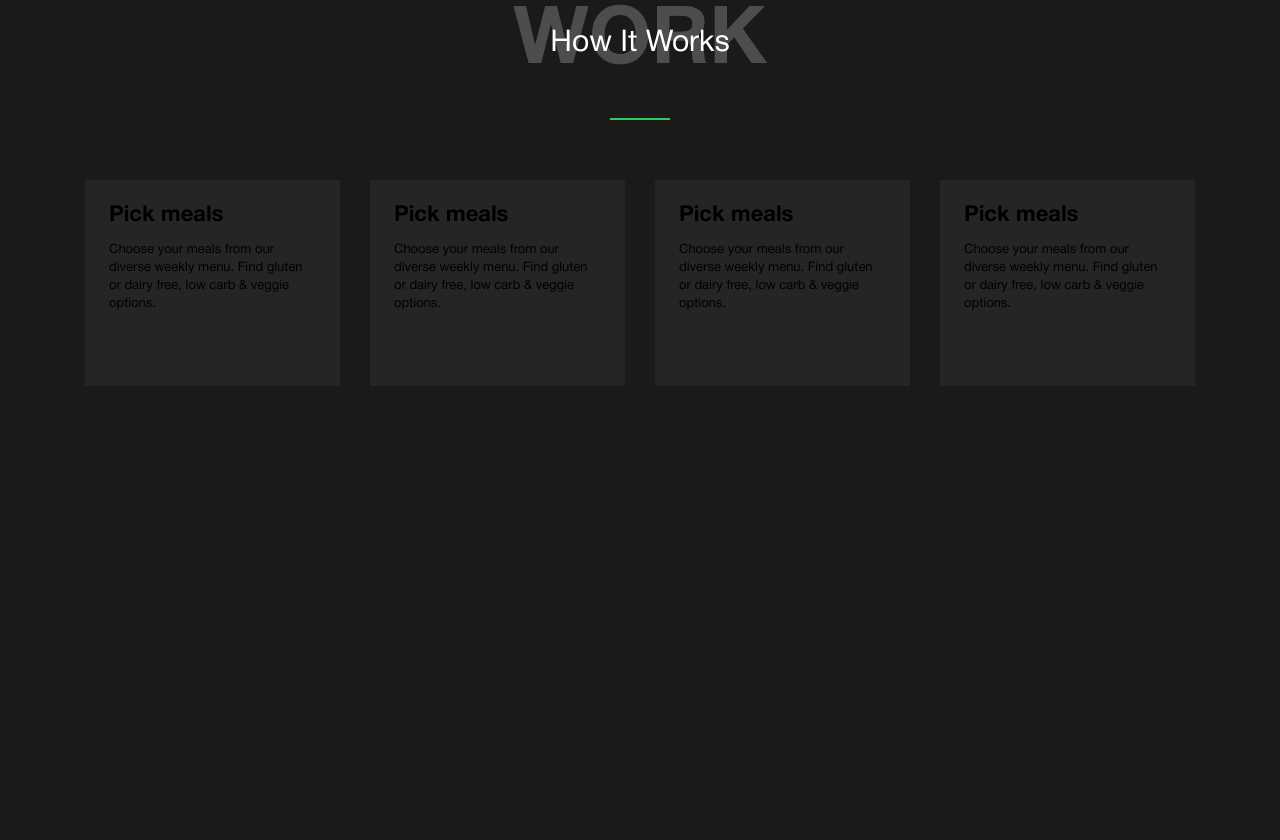
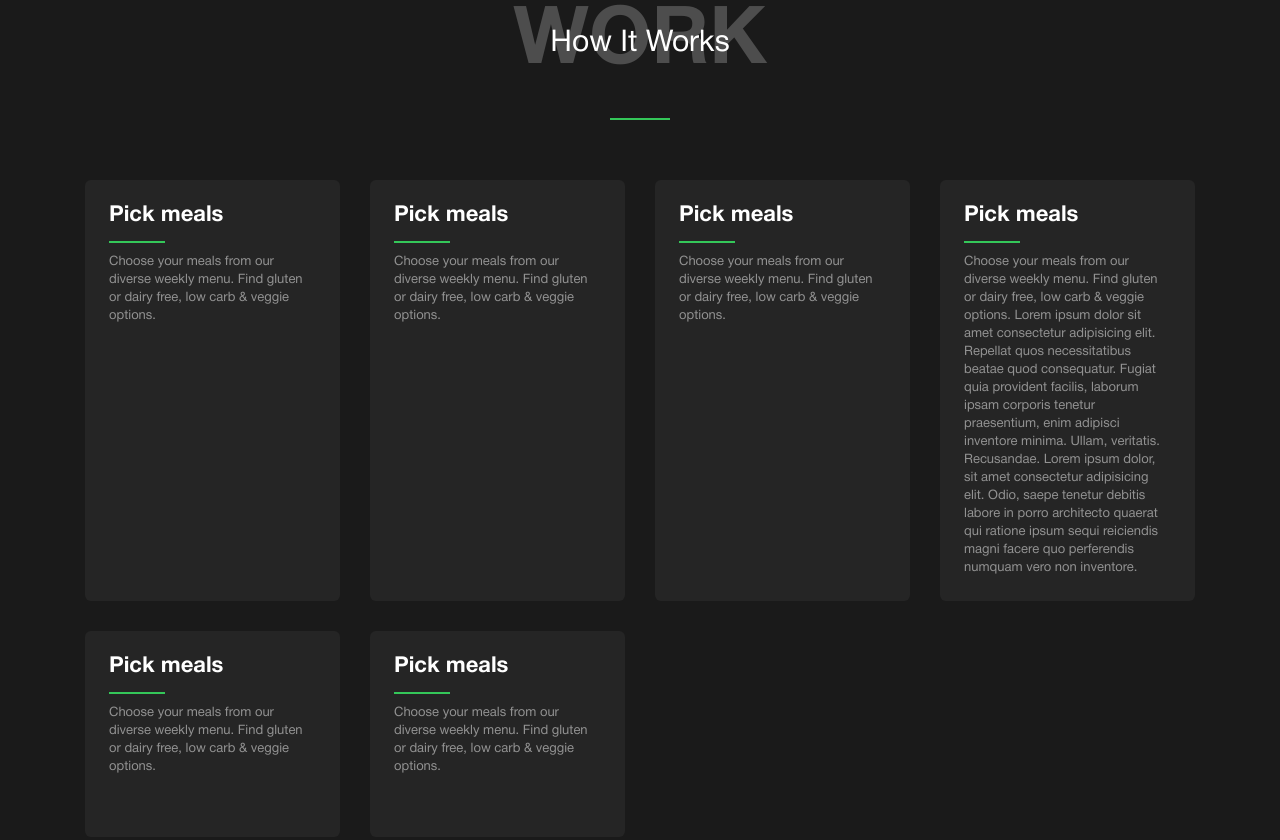
Before and after one commit to HelenKido/healthy-switcher, a plain HTML site: page index.html in a window 1280 px wide. Shown: the part 1681-2521 px from the top of the page. Before the commit the page ends 2187 px from the top, so only its background shows below. Drawn offline with Linux system fonts and the light colour scheme.

Commit message:
закончен блок

```diff
--- a/index.html
+++ b/index.html
@@ -129,8 +129,27 @@
                 <div class="advantage__card">
                     <h3 class="advantage__title">Pick meals</h3>
                     <span class="advantage__line"></span>
+                    <p class="advantage__text">Choose your meals from our diverse weekly menu. Find gluten or dairy free, low carb & veggie options. Lorem ipsum dolor sit amet consectetur adipisicing elit. Repellat quos necessitatibus beatae quod consequatur. Fugiat quia provident facilis, laborum ipsam corporis tenetur praesentium, enim adipisci inventore minima. Ullam, veritatis. Recusandae. Lorem ipsum dolor, sit amet consectetur adipisicing elit. Odio, saepe tenetur debitis labore in porro architecto quaerat qui ratione ipsum sequi reiciendis magni facere quo perferendis numquam vero non inventore.</p>
+                </div>
+
+                <div class="advantage__card">
+                    <h3 class="advantage__title">Pick meals</h3>
+                    <span class="advantage__line"></span>
                     <p class="advantage__text">Choose your meals from our diverse weekly menu. Find gluten or dairy free, low carb & veggie options.</p>
                 </div>
+
+                <div class="advantage__card">
+                    <h3 class="advantage__title">Pick meals</h3>
+                    <span class="advantage__line"></span>
+                    <p class="advantage__text">Choose your meals from our diverse weekly menu. Find gluten or dairy free, low carb & veggie options.</p>
+                </div>
+
+
+
+
+
+
+
 
             </div>
 
--- a/scss/bloks/_advantage.scss
+++ b/scss/bloks/_advantage.scss
@@ -1,37 +1,62 @@
 .advantage {
     display: flex;
-    justify-content: space-between;
+    display: grid;
+    grid-template-columns: repeat(4, 1fr);
+    gap: 30px;
 }
 
 .advantage__card {
     width: 255px;
-    height: 206px;
+    min-height: 206px;
     padding: 24px 24px;
     background-color: #252525;
     transition: 0.3s ease-in-out;
+    color: #fff;
+    border-radius: 6px;
 
     &:hover {
         background-color: #34C759;
+        color: #191919;
+    }
 
+    &:hover .advantage__line {
+        background-color: #191919;
+        transition: 0.6s ease-in-out;
     }
+
+    &:hover .advantage__text {
+        color: #191919;
+        opacity: 1;
+    }
+
+    &:hover .advantage__title{
+        color: #191919;
+    }
+
+}
+
+.advantage__line {
+    display: block;
+    background-color: #34C759;
+    margin-bottom: 10px;
+    width: 56px;
+    height: 2px;
+    transition: 0.3s ease-in-out;
+
 }
 
 .advantage__title {
     font-size: 22px;
     margin-bottom: 15px;
+    color: #fff;
+    transition: 0.3s ease-in-out;
 }
 
-
-.advantage__text {
+  .advantage__text {
     font-size: 13px;
     line-height: 18px;
     text-align: left;
-}
+    color: rgba(255, 255, 255, 0.5);
+    transition: 0.3s ease-in-out;
 
-.advantage__line {
-    color: #34C759;
-    margin-bottom: 10px;
-    width: 56px;
-    left: 24px;
-
-}
+  }
```
Also changed, not shown: css/style.css, css/style.min.css, 2 other files.
